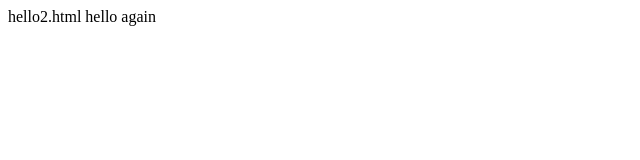
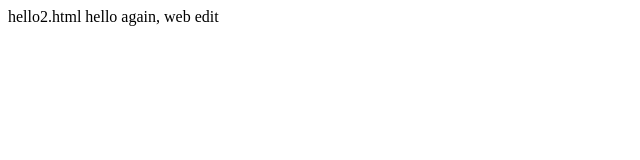
Before and after one commit to NavyaLingisetty/lingisetty-00, a plain HTML site: page hello2.html in a window 1280 px wide. Shown: the full height of the page, 0-640 px from the left. Drawn offline with Linux system fonts and the light colour scheme.

Commit message:
Update hello2.html

```diff
--- a/hello2.html
+++ b/hello2.html
@@ -4,6 +4,6 @@
   <title> web page</title>
 </head>
 <body>
-hello2.html hello again
+hello2.html hello again, web edit
 </body>
 </html>
```
